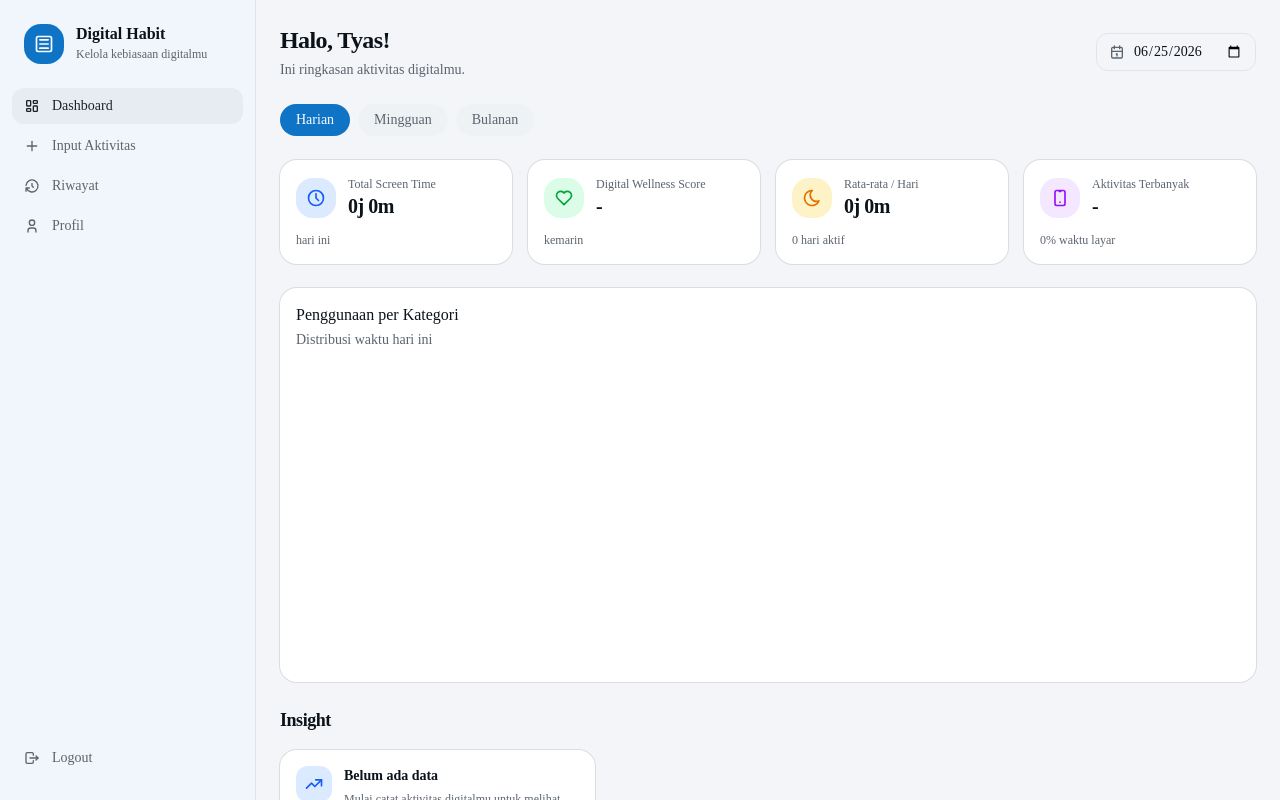
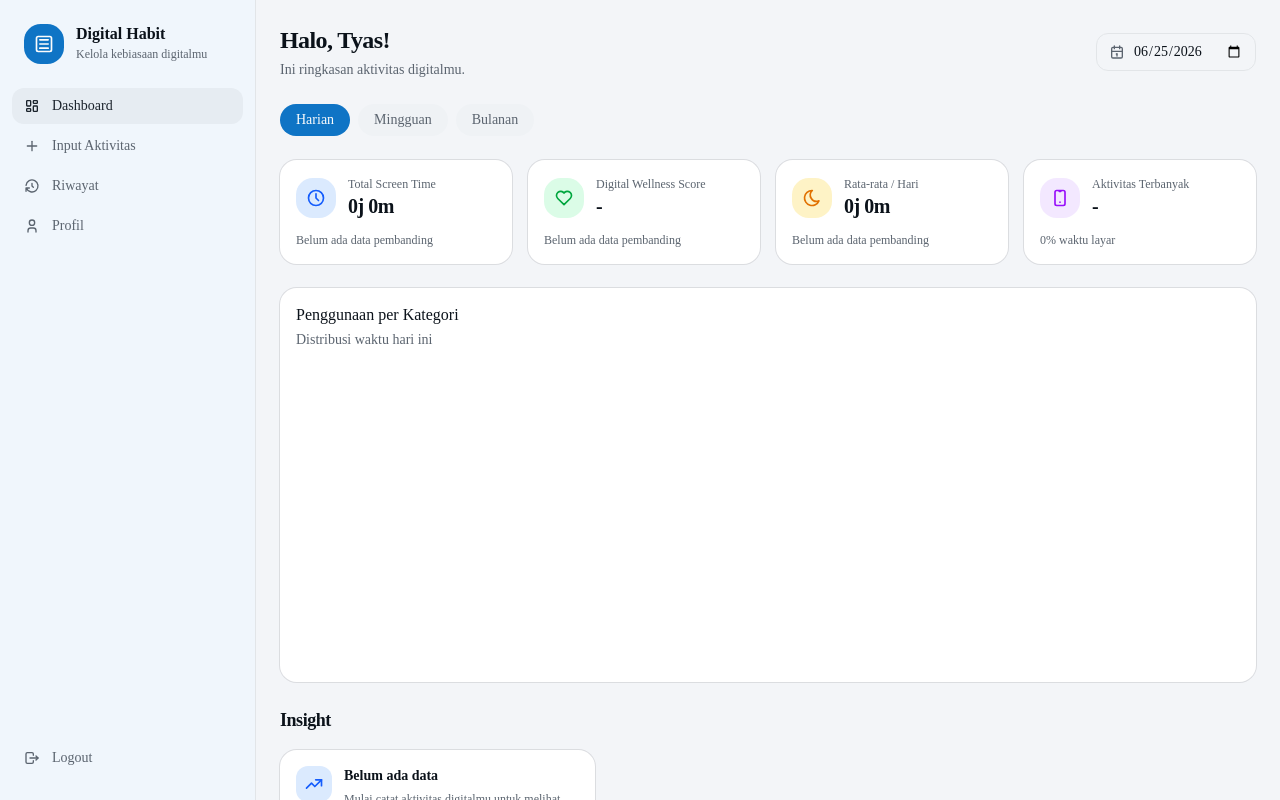
Before and after one commit to yascy1/digital-habit, a Next.js app: page /digital-habit/dashboard in a window 1280 px wide. Built offline with nearby package versions, Linux system fonts and the light colour scheme.

Commit message:
fix: dashboard 4 card statistik - perbandingan periode, wellness score = BelajarKerja/total, helper reuse

```diff
--- a/app/dashboard/page.tsx
+++ b/app/dashboard/page.tsx
@@ -97,18 +97,54 @@ function toMinutes(a: Activity): number {
   return a.durationHours * 60 + a.durationMinutes
 }
 
+function makeDateStr(d: Date): string {
+  const y = d.getFullYear()
+  const m = String(d.getMonth() + 1).padStart(2, "0")
+  const day = String(d.getDate()).padStart(2, "0")
+  return `${y}-${m}-${day}`
+}
+
 function getDateRange(days: number): string[] {
   const result: string[] = []
   const now = new Date()
   for (let i = days - 1; i >= 0; i--) {
     const d = new Date(now)
     d.setDate(d.getDate() - i)
-    const y = d.getFullYear()
-    const m = String(d.getMonth() + 1).padStart(2, "0")
-    const day = String(d.getDate()).padStart(2, "0")
-    result.push(`${y}-${m}-${day}`)
+    result.push(makeDateStr(d))
   }
   return result
+}
+
+function getDateRangeOffset(days: number, offsetDays: number): string[] {
+  const result: string[] = []
+  const now = new Date()
+  for (let i = days - 1; i >= 0; i--) {
+    const d = new Date(now)
+    d.setDate(d.getDate() - i - offsetDays)
+    result.push(makeDateStr(d))
+  }
+  return result
+}
+
+function filterActivities(activities: Activity[], dates: string[]): Activity[] {
+  const set = new Set(dates)
+  return activities.filter((a) => set.has(a.date))
+}
+
+function sumMinutes(activities: Activity[]): number {
+  return activities.reduce((s, a) => s + toMinutes(a), 0)
+}
+
+function formatMinutes(min: number): string {
+  if (min === 0) return "0j 0m"
+  const h = Math.floor(min / 60)
+  const m = min % 60
+  return `${h}j ${m}m`
+}
+
+function percentChange(current: number, previous: number): number | null {
+  if (previous === 0) return null
+  return Math.round(((current - previous) / previous) * 100)
 }
 
 function getScreenTimeTrend(activities: Activity[], days: number) {
@@ -150,55 +186,88 @@ function computeDonutData(activities: Activity[]) {
     }))
 }
 
-function computeStats(activities: Activity[], period: string) {
-  const totalMin = activities.reduce((s, a) => s + toMinutes(a), 0)
-  const hours = Math.floor(totalMin / 60)
-  const mins = totalMin % 60
-  const totalScreenTime = totalMin > 0 ? `${hours}j ${mins}m` : "0j 0m"
+function computeStats(allActivities: Activity[], period: string, datePicker: string) {
+  const periodDays = period === "Harian" ? 1 : period === "Mingguan" ? 7 : 30
+  const periodLabel = period === "Harian" ? "kemarin" : period === "Mingguan" ? "minggu lalu" : "bulan lalu"
 
-  const catCount: Record<string, number> = {}
-  for (const a of activities) {
+  const currentDates = period === "Harian"
+    ? [datePicker]
+    : getDateRange(periodDays)
+  const previousDates = period === "Harian"
+    ? [makeDateStr(new Date(new Date(datePicker + "T00:00:00").getTime() - 86400000))]
+    : getDateRangeOffset(periodDays, periodDays)
+
+  const current = filterActivities(allActivities, currentDates)
+  const previous = filterActivities(allActivities, previousDates)
+
+  const currentTotal = sumMinutes(current)
+  const previousTotal = sumMinutes(previous)
+
+  const currentCatMinutes: Record<string, number> = {}
+  for (const a of current) {
     const label = categoryLabels[a.category] ?? "Lainnya"
-    catCount[label] = (catCount[label] ?? 0) + toMinutes(a)
+    currentCatMinutes[label] = (currentCatMinutes[label] ?? 0) + toMinutes(a)
   }
-  const topCat = Object.entries(catCount).sort((a, b) => b[1] - a[1])[0]
+  const previousCatMinutes: Record<string, number> = {}
+  for (const a of previous) {
+    const label = categoryLabels[a.category] ?? "Lainnya"
+    previousCatMinutes[label] = (previousCatMinutes[label] ?? 0) + toMinutes(a)
+  }
+
+  const sorted = Object.entries(currentCatMinutes).sort((a, b) => b[1] - a[1])
+  const topCat = sorted[0]
   const topCatLabel = topCat ? topCat[0] : "-"
-  const topCatPercent = totalMin > 0 ? Math.round((topCat[1] / totalMin) * 100) : 0
+  const topCatPercent = currentTotal > 0 && topCat ? Math.round((topCat[1] / currentTotal) * 100) : 0
 
-  const uniqueDays = new Set(activities.map((a) => a.date)).size
-  const avgMin = uniqueDays > 0 ? Math.round(totalMin / uniqueDays) : 0
-  const avgH = Math.floor(avgMin / 60)
-  const avgM = avgMin % 60
-  const avgScreenTime = uniqueDays > 0 ? `${avgH}j ${avgM}m` : "0j 0m"
+  const currentBelajar = currentCatMinutes["Belajar/Kerja"] ?? 0
+  const previousBelajar = previousCatMinutes["Belajar/Kerja"] ?? 0
+  const currentWellness = currentTotal > 0 ? Math.round((currentBelajar / currentTotal) * 100) : 0
+  const previousWellness = previousTotal > 0 ? Math.round((previousBelajar / previousTotal) * 100) : 0
 
-  const avgDailyMin = uniqueDays > 0 ? totalMin / uniqueDays : 0
-  const wellnessScore = totalMin === 0
-    ? 0
-    : Math.max(10, Math.min(100, Math.round(100 - (avgDailyMin / 6) * 10)))
+  const currentAvg = periodDays > 0 ? Math.round(currentTotal / periodDays) : 0
+  const previousAvg = periodDays > 0 ? Math.round(previousTotal / periodDays) : 0
+
+  const pctScreenTime = percentChange(currentTotal, previousTotal)
+  const pctAvg = percentChange(currentAvg, previousAvg)
+
+  let wellnessTrend: string
+  if (previousTotal === 0) {
+    wellnessTrend = "Belum ada data pembanding"
+  } else if (currentWellness > previousWellness) {
+    wellnessTrend = `Membaik dari ${periodLabel}`
+  } else if (currentWellness < previousWellness) {
+    wellnessTrend = `Menurun dari ${periodLabel}`
+  } else {
+    wellnessTrend = `Stabil dari ${periodLabel}`
+  }
 
   return {
     stats: [
       {
         icon: IconClock,
         label: "Total Screen Time",
-        value: totalScreenTime,
-        trend: period === "Harian" ? "hari ini" : `${uniqueDays} hari`,
+        value: currentTotal > 0 ? formatMinutes(currentTotal) : "0j 0m",
+        trend: previousTotal === 0
+          ? "Belum ada data pembanding"
+          : `${pctScreenTime !== null && pctScreenTime >= 0 ? "?" : "?"} ${Math.abs(pctScreenTime ?? 0)}% dari ${periodLabel}`,
         iconBg: "bg-blue-100",
         iconColor: "text-blue-600",
       },
       {
         icon: IconHeart,
         label: "Digital Wellness Score",
-        value: totalMin === 0 ? "-" : `${wellnessScore}/100`,
-        trend: period === "Harian" ? "kemarin" : period === "Mingguan" ? "minggu lalu" : "bulan lalu",
+        value: currentTotal === 0 ? "-" : `${currentWellness}/100`,
+        trend: wellnessTrend,
         iconBg: "bg-green-100",
         iconColor: "text-green-600",
       },
       {
         icon: IconMoon,
         label: "Rata-rata / Hari",
-        value: avgScreenTime,
-        trend: `${uniqueDays} hari aktif`,
+        value: currentTotal > 0 ? formatMinutes(currentAvg) : "0j 0m",
+        trend: previousTotal === 0
+          ? "Belum ada data pembanding"
+          : `${pctAvg !== null && pctAvg >= 0 ? "?" : "?"} ${Math.abs(pctAvg ?? 0)}% dari ${periodLabel}`,
         iconBg: "bg-amber-100",
         iconColor: "text-amber-600",
       },
@@ -211,7 +280,7 @@ function computeStats(activities: Activity[], period: string) {
         iconColor: "text-purple-600",
       },
     ],
-    donutData: computeDonutData(activities),
+    donutData: computeDonutData(current),
     donutLabel:
       period === "Harian"
         ? "Distribusi waktu hari ini"
@@ -299,7 +368,18 @@ export default function DashboardPage() {
     new Date().toISOString().split("T")[0]
   )
 
-  const filteredActivities = useMemo(() => {
+  const lineData = useMemo(() => {
+    if (activeFilter === "Harian") return []
+    const days = activeFilter === "Mingguan" ? 7 : 30
+    return getScreenTimeTrend(activities, days)
+  }, [activities, activeFilter])
+
+  const { stats, donutData, donutLabel } = useMemo(
+    () => computeStats(activities, activeFilter, datePicker),
+    [activities, activeFilter, datePicker]
+  )
+
+  const filteredForInsights = useMemo(() => {
     if (activeFilter === "Harian") {
       return activities.filter((a) => a.date === datePicker)
     }
@@ -308,20 +388,9 @@ export default function DashboardPage() {
     return activities.filter((a) => range.includes(a.date))
   }, [activities, activeFilter, datePicker])
 
-  const lineData = useMemo(() => {
-    if (activeFilter === "Harian") return []
-    const days = activeFilter === "Mingguan" ? 7 : 30
-    return getScreenTimeTrend(activities, days)
-  }, [activities, activeFilter])
-
-  const { stats, donutData, donutLabel } = useMemo(
-    () => computeStats(filteredActivities, activeFilter),
-    [filteredActivities, activeFilter]
-  )
-
   const insights = useMemo(
-    () => computeInsights(filteredActivities, activeFilter),
-    [filteredActivities, activeFilter]
+    () => computeInsights(filteredForInsights, activeFilter),
+    [filteredForInsights, activeFilter]
   )
 
   const showLineChart = activeFilter !== "Harian"
```
